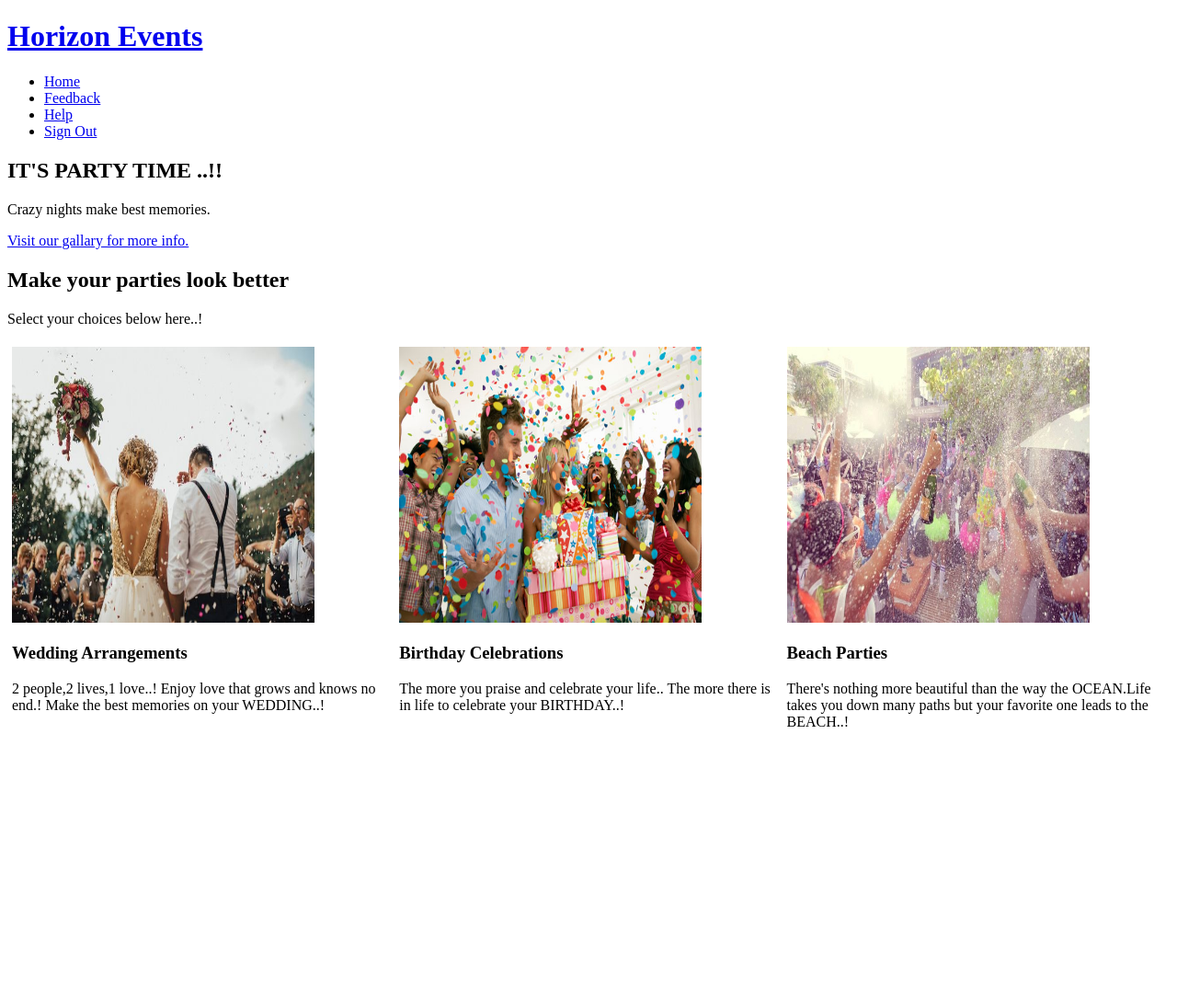
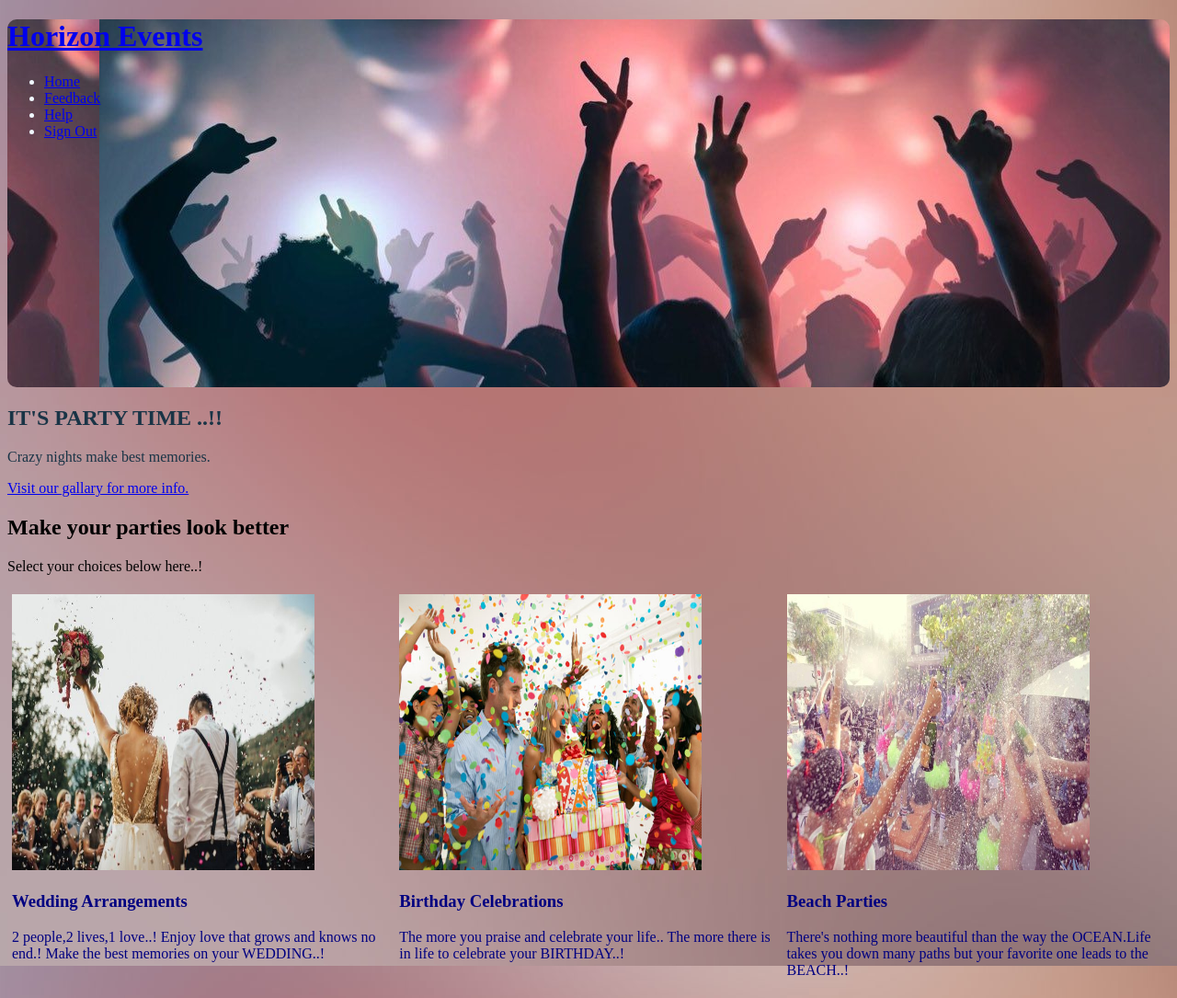
Before and after one commit to shelomi123/Online_party_arrangement_syste, a PHP site: page /html/home.html in a window 1280 px wide. Shown: the whole page at 92% size. Before the commit the page ends 815 px from the top, so only its background shows below. Run offline with PHP 8.4, Linux system fonts and the light colour scheme.

Commit message:
innitial commit

```diff
--- a/css/home.css
+++ b/css/home.css
@@ -2,6 +2,7 @@
     float: left;
     width: 33.33%;
     padding: 5px;
+    color:navy;
 }
 
 .clearfix::after{
@@ -19,5 +20,17 @@
 }
 
 .header{
-    height: 50%;
+    height: 400px;
+    background-image: url("../image/original.jpg");
+    border-radius: 10px;
+    color: aliceblue;
+    background-position-x: 100px;
+
 }
+.banner{
+    color:#193446;
+}
+
+body{
+    background-image: url("../image/pic02.jpg");
+}
```
Also changed, not shown: image/gg.jpg (added).
